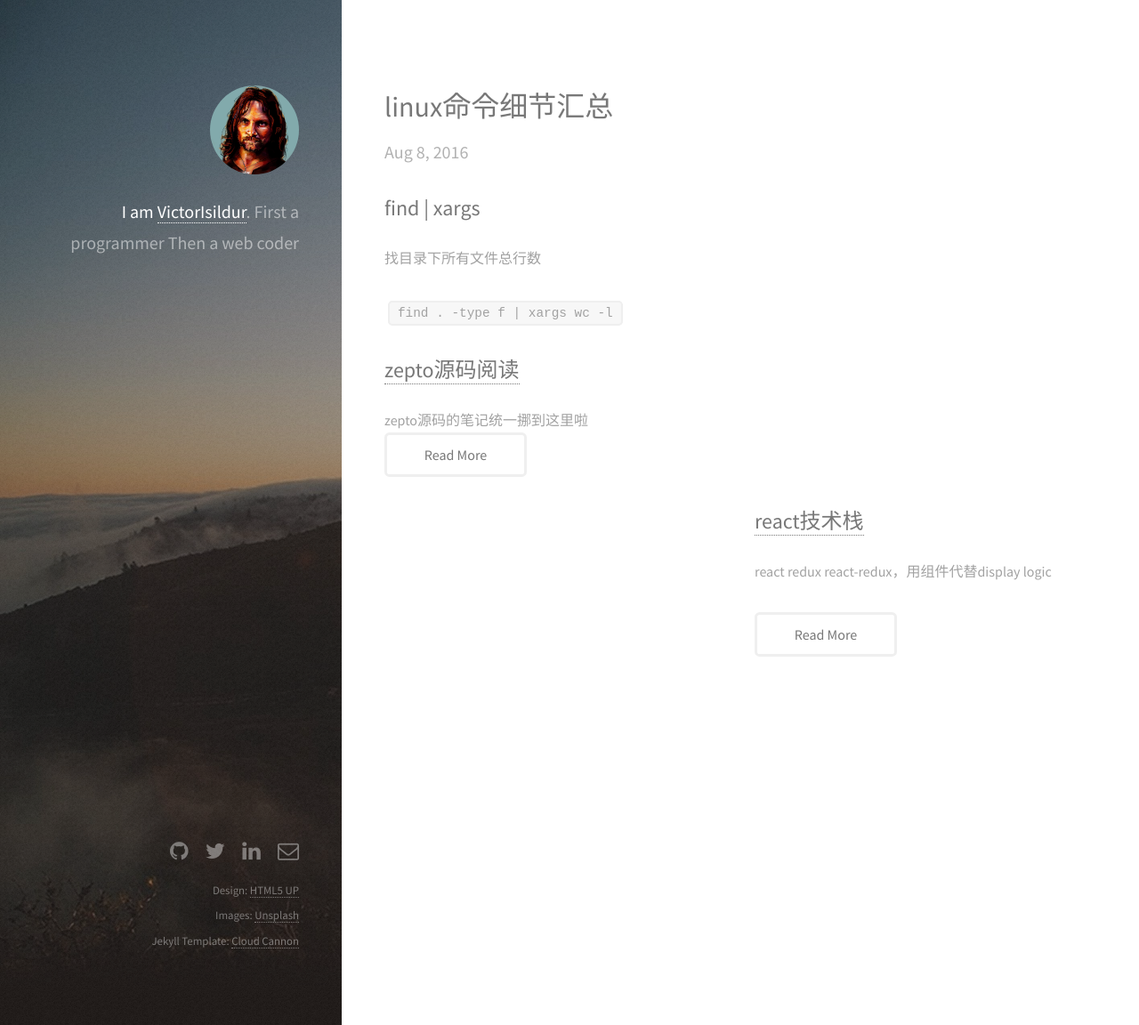
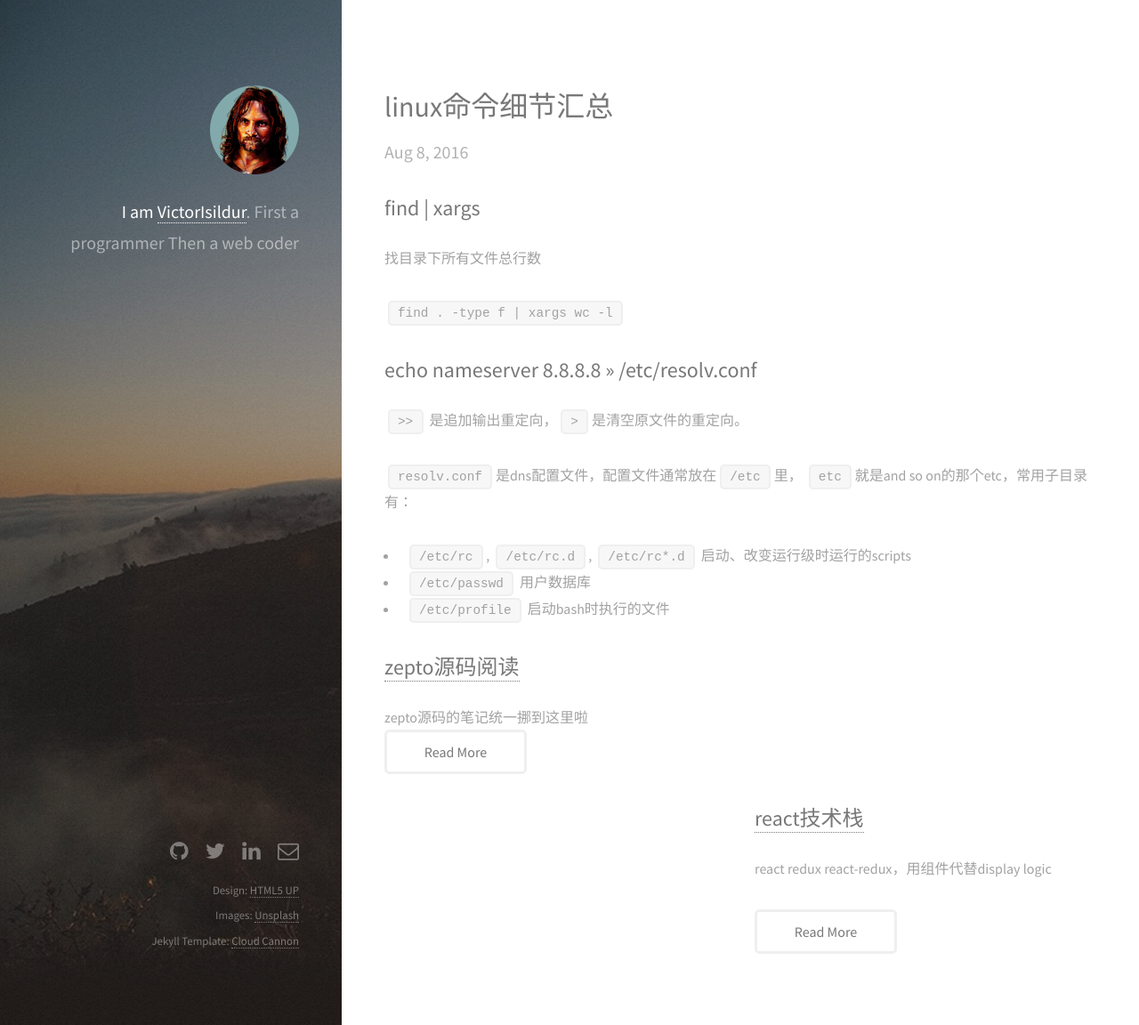
Before and after one commit to victorisildur/victorisildur.github.io, a Jekyll site: the page built from _posts/2016-08-08-linux-cmd.markdown, in a window 1280 px wide and 1152 px high. Shown: the whole window at 89% size. Built offline with Jekyll 4.4.1, drawn with Linux system fonts in a browser that asks for light colours; Markdown is read by kramdown in place of the engine named in the settings.

```diff
--- a/_posts/2016-08-08-linux-cmd.markdown
+++ b/_posts/2016-08-08-linux-cmd.markdown
@@ -11,3 +11,14 @@ excerpt: linux cmd的零碎积累
 找目录下所有文件总行数
 
 `find . -type f | xargs wc -l`
+
+## echo nameserver 8.8.8.8 >> /etc/resolv.conf
+
+`>>` 是追加输出重定向，`>`是清空原文件的重定向。
+
+`resolv.conf`是dns配置文件，配置文件通常放在`/etc`里，
+`etc`就是and so on的那个etc，常用子目录有：
+
+* `/etc/rc`, `/etc/rc.d`, `/etc/rc*.d` 启动、改变运行级时运行的scripts
+* `/etc/passwd` 用户数据库
+* `/etc/profile` 启动bash时执行的文件
```
Also changed, not shown: _posts/2016-12-07-qcloud.markdown (added, +33 -0 lines).
